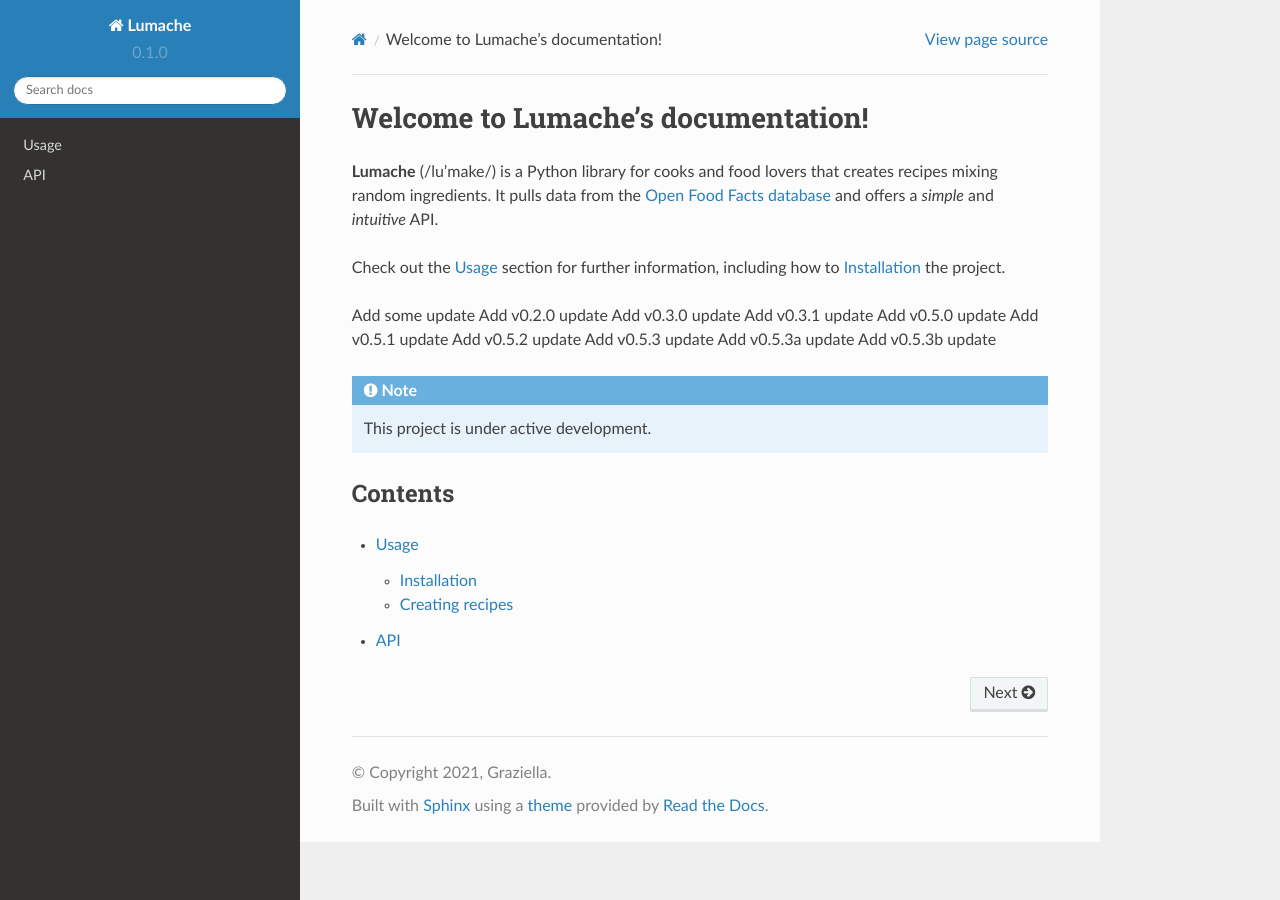
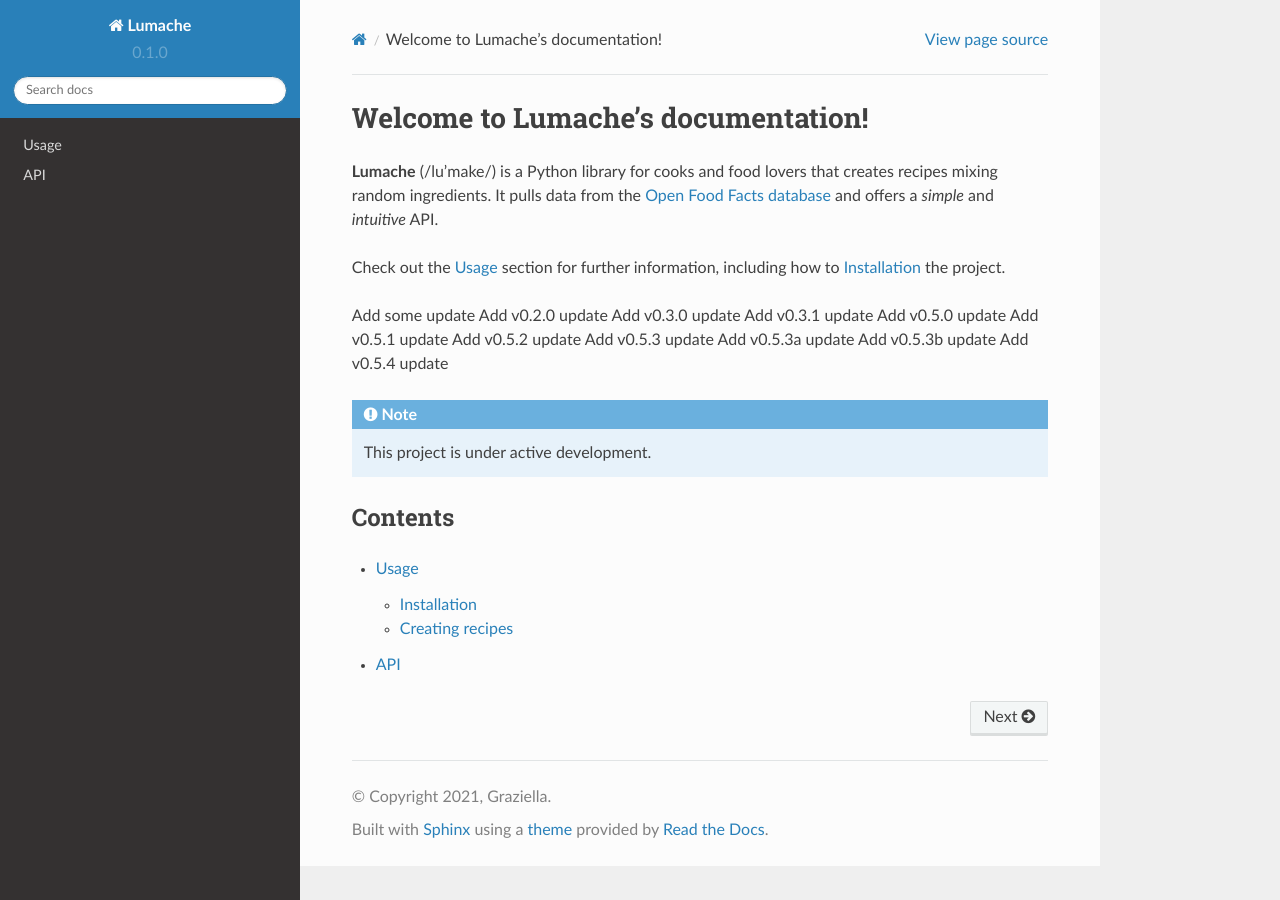
Before and after one commit to Hiroya-W/read-the-docs-tutorial, a Sphinx documentation site: the page built from docs/source/index.rst, in a window 1280 px wide. Built offline with Sphinx 7.4.7 and the Read the Docs theme 2.0.0, drawn with Linux system fonts in a browser that asks for light colours.

Commit message:
Update 0.5.4

```diff
--- a/docs/source/index.rst
+++ b/docs/source/index.rst
@@ -19,6 +19,7 @@ Add v0.5.2 update
 Add v0.5.3 update
 Add v0.5.3a update
 Add v0.5.3b update
+Add v0.5.4 update
 
 .. note::
 
```
